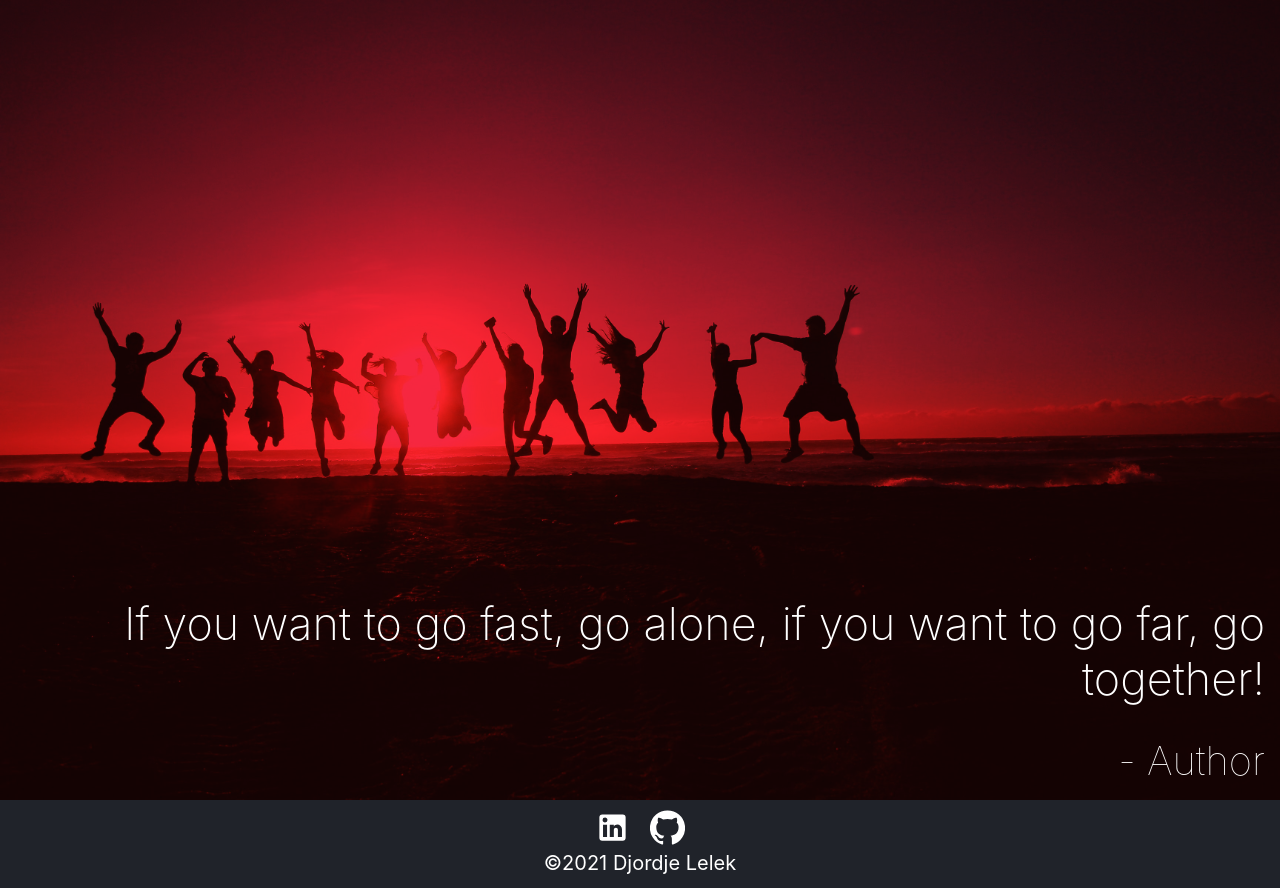
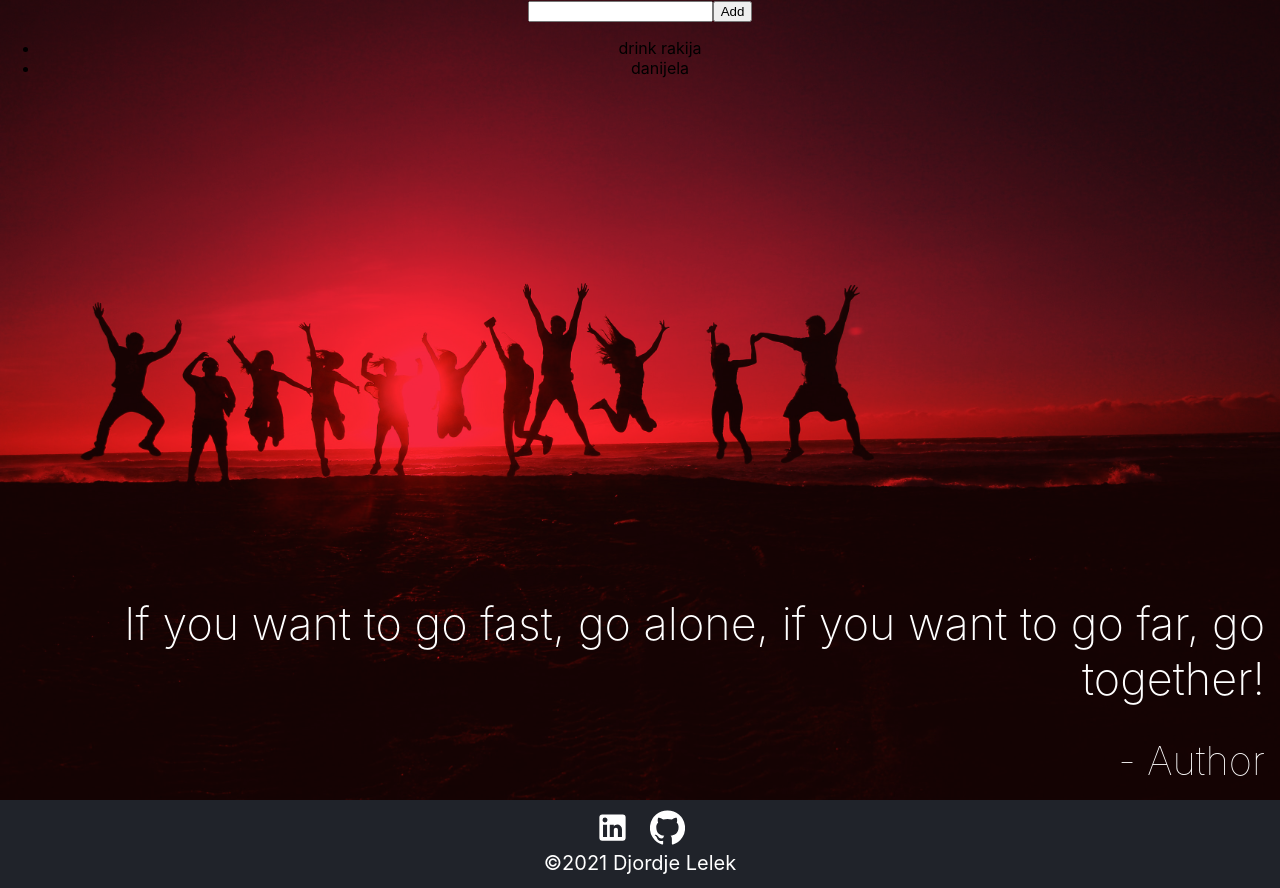
Before and after one commit to djordjelelek/to-do-app, a React (Create React App) app: page / in a window 1280 px wide. Built offline with nearby package versions, Linux system fonts and the light colour scheme.

Commit message:
add ToDo component(add input, booton, and states for inputchange and to add new element of the list

```diff
--- a/src/Main/Main.js
+++ b/src/Main/Main.js
@@ -1,15 +1,16 @@
 import React from "react";
 import classes from "./Main.module.css";
+import ToDo from "./ToDo/ToDo";
 
 const main = () => (
   <main className={classes.main}>
+    <ToDo />
     <div className={classes.headerBlockquote}>
       <h1 className={classes.headerQuote}>
         If you want to go fast, go alone, if you want to go far, go together!
       </h1>
       <div className={classes.headerCite}>- Author</div>
     </div>
-    <div></div>
   </main>
 );
 
--- /dev/null
+++ b/src/Main/ToDo/ToDo.js
@@ -0,0 +1,24 @@
+import React, { useState } from "react";
+// import classes from "./Main.module.css";
+
+const ToDo = () => {
+  const [todos, setTodos] = useState(["drink rakija", "danijela"]);
+  const [input, setInput] = useState("");
+  const list = todos.map((el) => <li>{el}</li>);
+  const addToDo = (event) => {
+    setTodos([...todos, input]);
+  };
+  return (
+    <div>
+      <input
+        type="text"
+        value={input}
+        onChange={(event) => setInput(event.target.value)}
+      />
+      <button onClick={addToDo}>Add</button>
+      <ul>{list}</ul>
+    </div>
+  );
+};
+
+export default ToDo;
```
Also changed, not shown: 1 other file (tests, documents, lock files or other folders).
